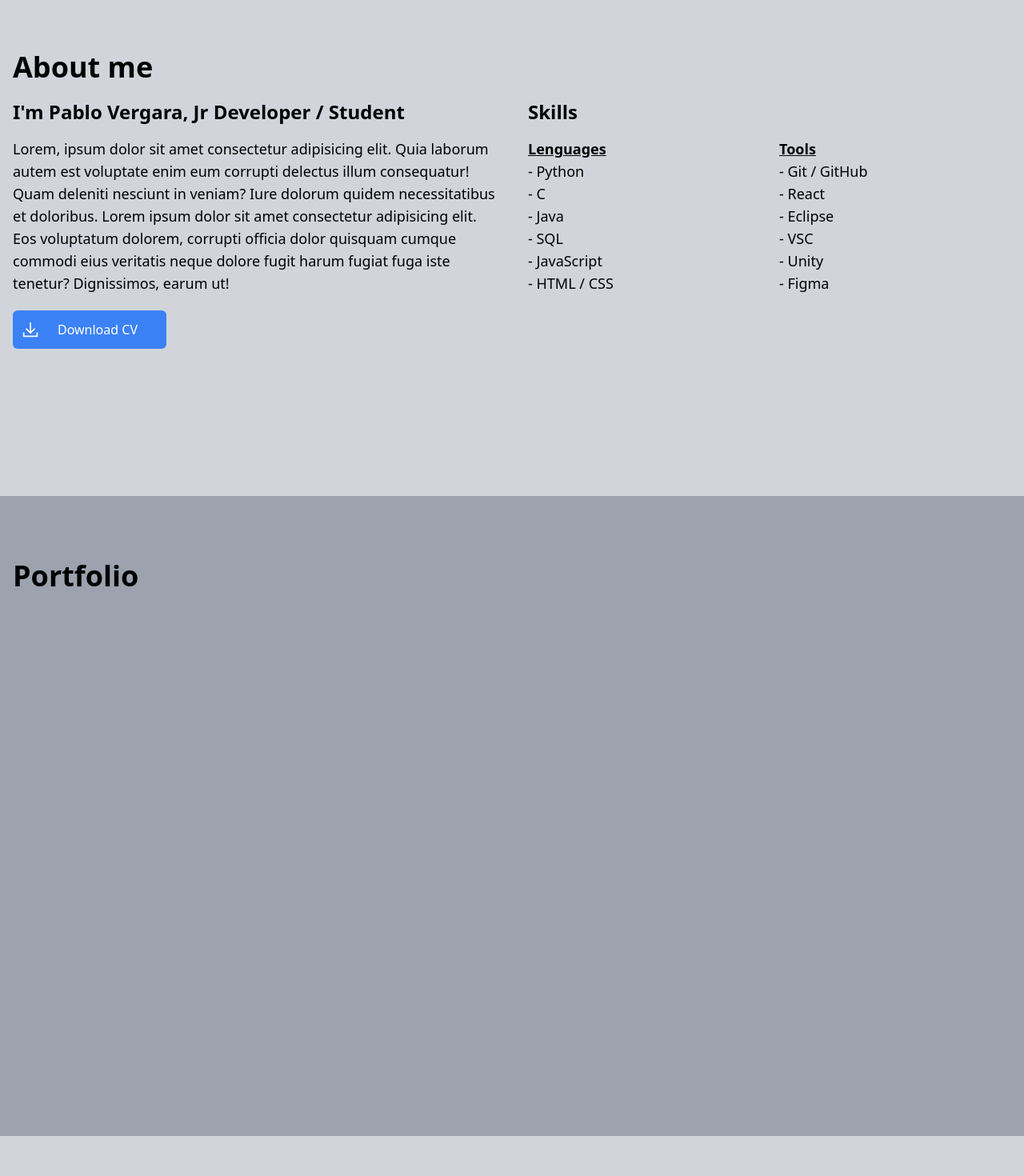
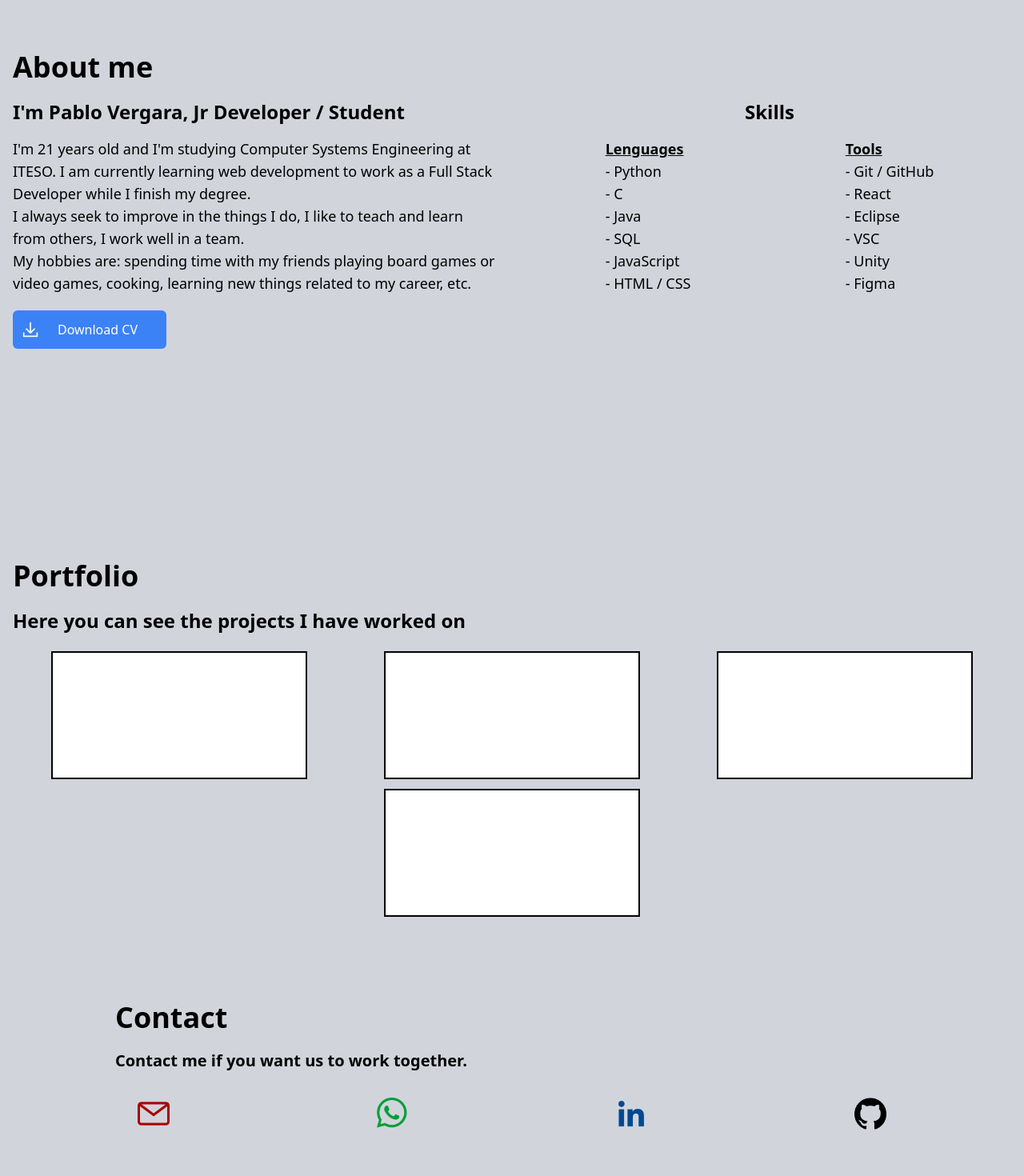
Before and after one commit to pablove2001/pablove2001.com, a React (Vite) app: page / in a window 1280 px wide. Shown: the part 980-2450 px from the top of the page at 80% size. Built offline with nearby package versions, Linux system fonts and the light colour scheme.

Commit message:
finished About.jsx

```diff
--- a/src/components/About.jsx
+++ b/src/components/About.jsx
@@ -1,4 +1,5 @@
 import download from "../img/download.png";
+import resume from "../assets/resume.pdf";
 
 const About = () => {
   return (
@@ -6,25 +7,26 @@ const About = () => {
       <div id="about" className="min-h-screen bg-gray-300 flex items-center">
         <div className="max-w-7xl mx-auto px-4 pt-20 mb-5">
           <h1 className="text-4xl font-bold mb-5">About me</h1>
-          <div className="sm:flex">
-            <div className="sm:w-1/2 sm:mr-10 sm:mb-0 mb-7 bg-red-200 bg-opacity-0 h-auto">
+          <div className="md:flex">
+            <div className="md:w-1/2 md:mr-10 md:mb-0 mb-7 h-auto">
               <h1 className="text-2xl font-bold mb-4">
                 I'm Pablo Vergara, Jr Developer / Student
               </h1>
               <p className="text-lg">
-                Lorem, ipsum dolor sit amet consectetur adipisicing elit. Quia
-                laborum autem est voluptate enim eum corrupti delectus illum
-                consequatur! Quam deleniti nesciunt in veniam? Iure dolorum
-                quidem necessitatibus et doloribus. Lorem ipsum dolor sit amet
-                consectetur adipisicing elit. <br />
-                Eos voluptatum dolorem, corrupti officia dolor quisquam cumque
-                commodi eius veritatis neque dolore fugit harum fugiat fuga iste
-                tenetur? Dignissimos, earum ut!
+                I'm 21 years old and I'm studying Computer Systems Engineering
+                at ITESO. I am currently learning web development to work as a
+                Full Stack Developer while I finish my degree.
+                <br />I always seek to improve in the things I do, I like to
+                teach and learn from others, I work well in a team.
+                <br />
+                My hobbies are: spending time with my friends playing board
+                games or video games, cooking, learning new things related to my
+                career, etc.
               </p>
 
               <div className="mt-5 bg-blue-500 text-white rounded-md w-48 h-auto ">
                 <a
-                  href="https://drive.google.com/file/d/1SUBMkFWuhbzrCe14Jbj9Fk1oCU1kNY-p/view?usp=sharing"
+                  href={resume}
                   target="_blank"
                   className="w-full h-full p-3 flex items-center"
                 >
@@ -35,10 +37,10 @@ const About = () => {
                 </a>
               </div>
             </div>
-            <div className="sm:w-1/2  bg-amber-200 bg-opacity-0 h-auto">
-              <h1 className="text-2xl font-bold mb-4">Skills</h1>
-              <div className="flex items-center">
-                <div className="w-1/2 mr-6">
+            <div className="md:w-1/2 h-auto">
+              <h1 className="text-2xl text-center font-bold mb-4">Skills</h1>
+              <div className="flex items-center justify-around">
+                <div className="">
                   <p className="text-lg">
                     <span className="font-bold underline">Lenguages</span>
                     <br />- Python
@@ -49,7 +51,7 @@ const About = () => {
                     <br />- HTML / CSS
                   </p>
                 </div>
-                <div className="w-1/2">
+                <div className="">
                   <p className="text-lg">
                     <span className="font-bold underline">Tools</span>
                     <br />- Git / GitHub
--- a/src/components/Contact.jsx
+++ b/src/components/Contact.jsx
@@ -17,7 +17,7 @@ const Contact = () => {
               <img src={email} alt="email" className="w-10 mx-7 my-4" />
             </a>
             <a
-              href="https://api.whatsapp.com/send?phone=5213318033018&text=Hi,%20Pablo"
+              href="https://api.whatsapp.com/send?phone=523318033018&text=Hi,%20Pablo"
               target="_blank"
             >
               <img src={whatsapp} alt="whatsapp" className="w-10 mx-7 my-4" />
--- a/src/components/Portfolio.jsx
+++ b/src/components/Portfolio.jsx
@@ -1,12 +1,23 @@
 import React from "react";
+import Contact from "./Contact";
 
 const Portfolio = () => {
   return (
     <>
-      <div id="portfolio" className="min-h-screen bg-gray-400">
-        <div className="max-w-7xl mx-auto px-4 pt-20 mb-5">
-          <h1 className="text-4xl font-bold mb-10">Portfolio</h1>
+      <div id="portfolio" className="min-h-screen bg-gray-300">
+        <div className="max-w-7xl mx-auto px-4 pt-20 pb-5">
+          <h1 className="text-4xl font-bold mb-5">Portfolio</h1>
+          <h1 className="text-2xl font-bold mb-4">
+            Here you can see the projects I have worked on
+          </h1>
+          <div className="flex items-center flex-wrap justify-around">
+            <div className="bg-white border-2 border-black h-40 w-80 m-1.5"></div>
+            <div className="bg-white border-2 border-black h-40 w-80 m-1.5"></div>
+            <div className="bg-white border-2 border-black h-40 w-80 m-1.5"></div>
+            <div className="bg-white border-2 border-black h-40 w-80 m-1.5"></div>
+          </div>
         </div>
+        <Contact />
       </div>
     </>
   );
```
Also changed, not shown: 1 other file (tests, documents, lock files or other folders).
